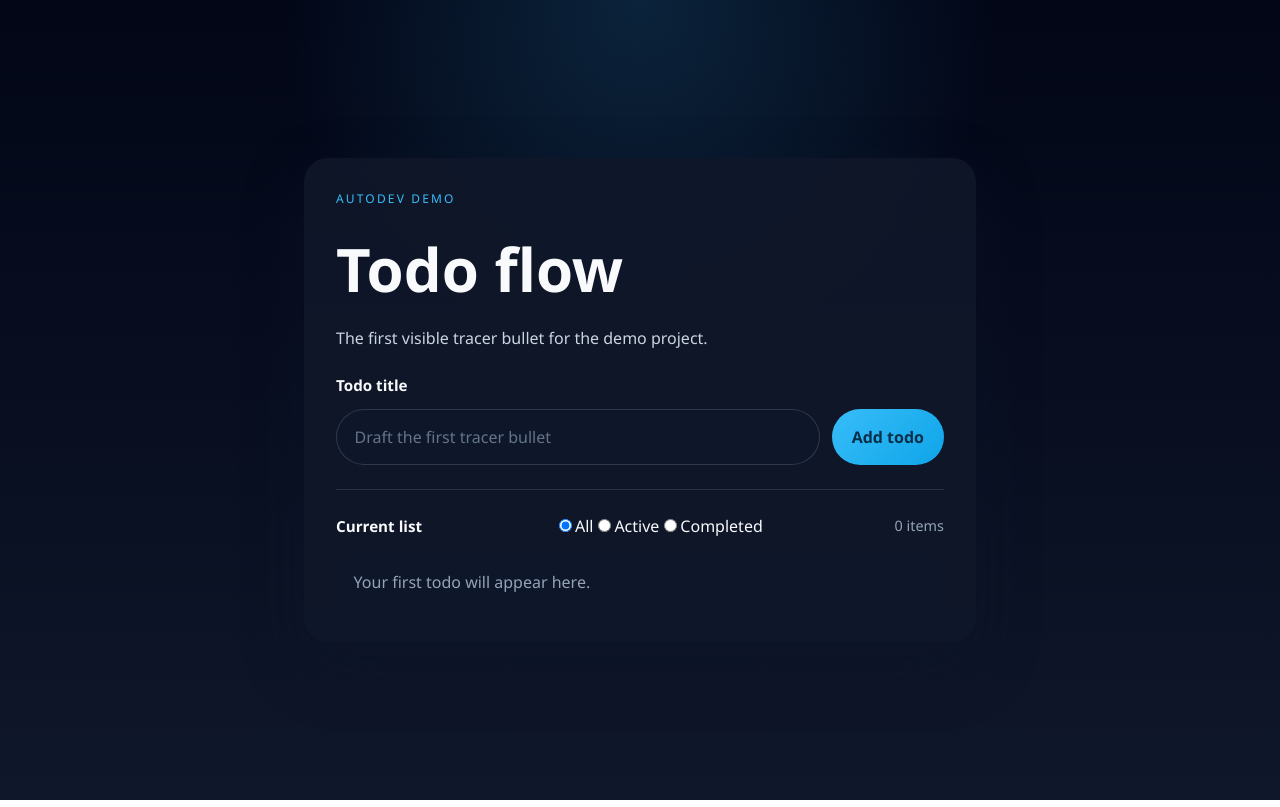
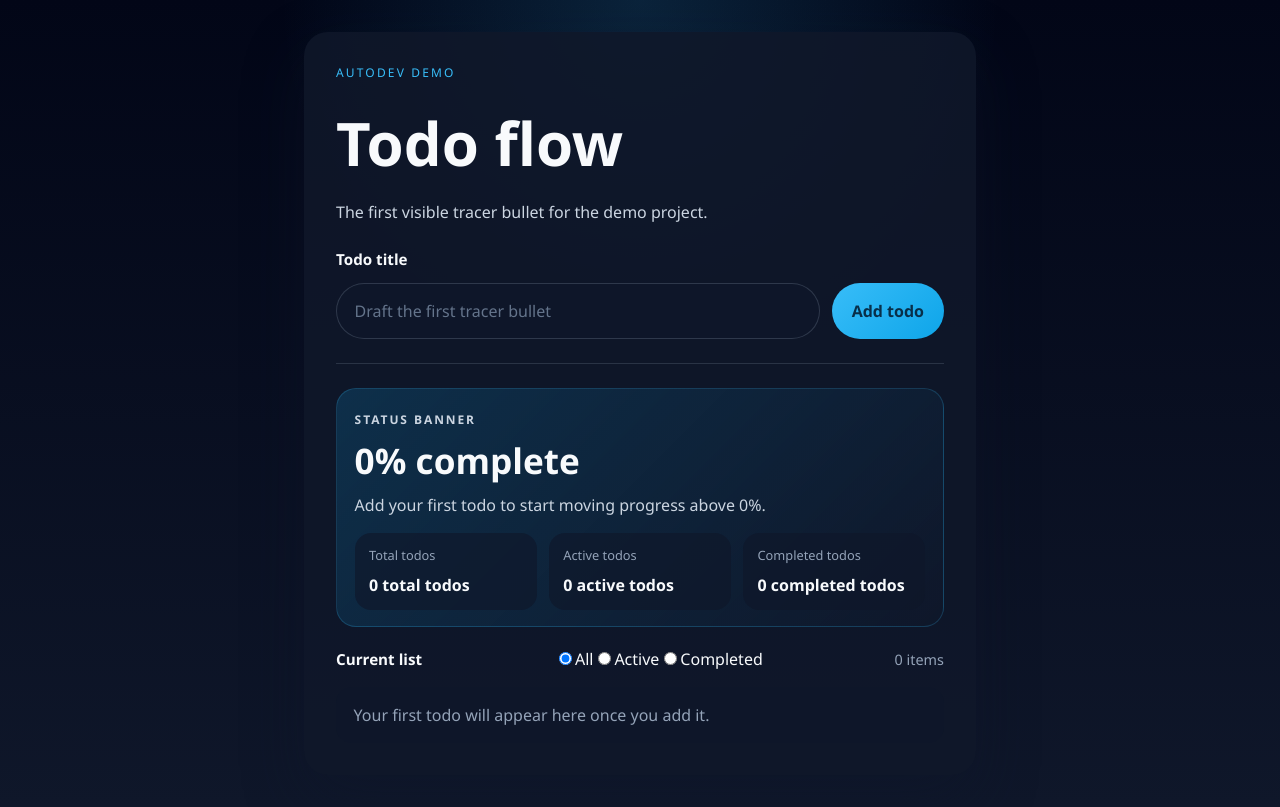
Before and after one commit to paulpai0412/autodev-demo-todo, a React (Vite) app: page / in a window 1280 px wide. Built offline with nearby package versions, Linux system fonts and the light colour scheme.

Commit message:
feat: add todo progress status banner
Ultraworked with [Sisyphus](https://github.com/code-yeongyu/oh-my-openagent)

Co-authored-by: Sisyphus <clio-agent@sisyphuslabs.ai>

```diff
--- a/src/App.css
+++ b/src/App.css
@@ -82,6 +82,64 @@ h1 {
 .todo-list-section {
   border-top: 1px solid rgba(148, 163, 184, 0.2);
   padding-top: 1.5rem;
+}
+
+.status-banner {
+  display: grid;
+  gap: 1rem;
+  margin-bottom: 1.25rem;
+  padding: 1rem 1.1rem;
+  border: 1px solid rgba(56, 189, 248, 0.2);
+  border-radius: 1.25rem;
+  background: linear-gradient(135deg, rgba(14, 165, 233, 0.18), rgba(15, 23, 42, 0.88));
+}
+
+.status-banner-copy {
+  display: grid;
+  gap: 0.35rem;
+}
+
+.status-banner-label {
+  margin: 0;
+  color: #7dd3fc;
+  font-size: 0.75rem;
+  font-weight: 700;
+  letter-spacing: 0.16em;
+  text-transform: uppercase;
+}
+
+.status-banner-copy strong {
+  display: block;
+  font-size: clamp(1.6rem, 4vw, 2.2rem);
+}
+
+.status-banner-copy p {
+  margin: 0.35rem 0 0;
+  color: #cbd5e1;
+}
+
+.status-banner-metrics {
+  display: grid;
+  grid-template-columns: repeat(3, minmax(0, 1fr));
+  gap: 0.75rem;
+  margin: 0;
+}
+
+.status-banner-metrics div {
+  padding: 0.85rem 0.9rem;
+  border-radius: 1rem;
+  background: rgba(15, 23, 42, 0.64);
+}
+
+.status-banner-metrics dt {
+  color: #94a3b8;
+  font-size: 0.8rem;
+}
+
+.status-banner-metrics dd {
+  margin: 0.45rem 0 0;
+  font-size: 1rem;
+  font-weight: 700;
 }
 
 .list-header {
@@ -255,6 +313,10 @@ h1 {
     grid-template-columns: 1fr;
   }
 
+  .status-banner-metrics {
+    grid-template-columns: 1fr;
+  }
+
   .todo-edit-form {
     grid-template-columns: 1fr;
   }
--- a/src/App.tsx
+++ b/src/App.tsx
@@ -98,6 +98,9 @@ function App() {
   };
 
   const completedCount = todos.filter((todo) => todo.completed).length;
+  const totalCount = todos.length;
+  const activeCount = totalCount - completedCount;
+  const completionPercent = totalCount === 0 ? 0 : Math.round((completedCount / totalCount) * 100);
 
   const filteredTodos = todos.filter((todo) => {
     if (filter === 'active') return !todo.completed;
@@ -139,6 +142,40 @@ function App() {
         </form>
 
         <section className="todo-list-section" aria-labelledby="todo-list-heading">
+          <section className="status-banner" aria-label="Todo progress summary">
+            <div className="status-banner-copy">
+              <p className="status-banner-label">Status banner</p>
+              <div>
+                <strong>{completionPercent}% complete</strong>
+                <p>
+                  {totalCount === 0
+                    ? 'Add your first todo to start moving progress above 0%.'
+                    : `${completedCount} of ${totalCount} todos completed so far.`}
+                </p>
+              </div>
+            </div>
+            <dl className="status-banner-metrics">
+              <div>
+                <dt>Total todos</dt>
+                <dd>
+                  {totalCount} total todo{totalCount === 1 ? '' : 's'}
+                </dd>
+              </div>
+              <div>
+                <dt>Active todos</dt>
+                <dd>
+                  {activeCount} active todo{activeCount === 1 ? '' : 's'}
+                </dd>
+              </div>
+              <div>
+                <dt>Completed todos</dt>
+                <dd>
+                  {completedCount} completed todo{completedCount === 1 ? '' : 's'}
+                </dd>
+              </div>
+            </dl>
+          </section>
+
           <div className="list-header">
             <h2 id="todo-list-heading">Current list</h2>
             <div className="filter-controls" role="radiogroup" aria-label="Todo filters">
@@ -194,7 +231,7 @@ function App() {
             {filteredTodos.length === 0 ? (
               <li className="todo-empty-state">
                 {filter === 'all'
-                  ? 'Your first todo will appear here.'
+                  ? 'Your first todo will appear here once you add it.'
                   : `No ${filter} todos found.`}
               </li>
             ) : (
```
Also changed, not shown: 2 other files (tests, documents, lock files or other folders).
